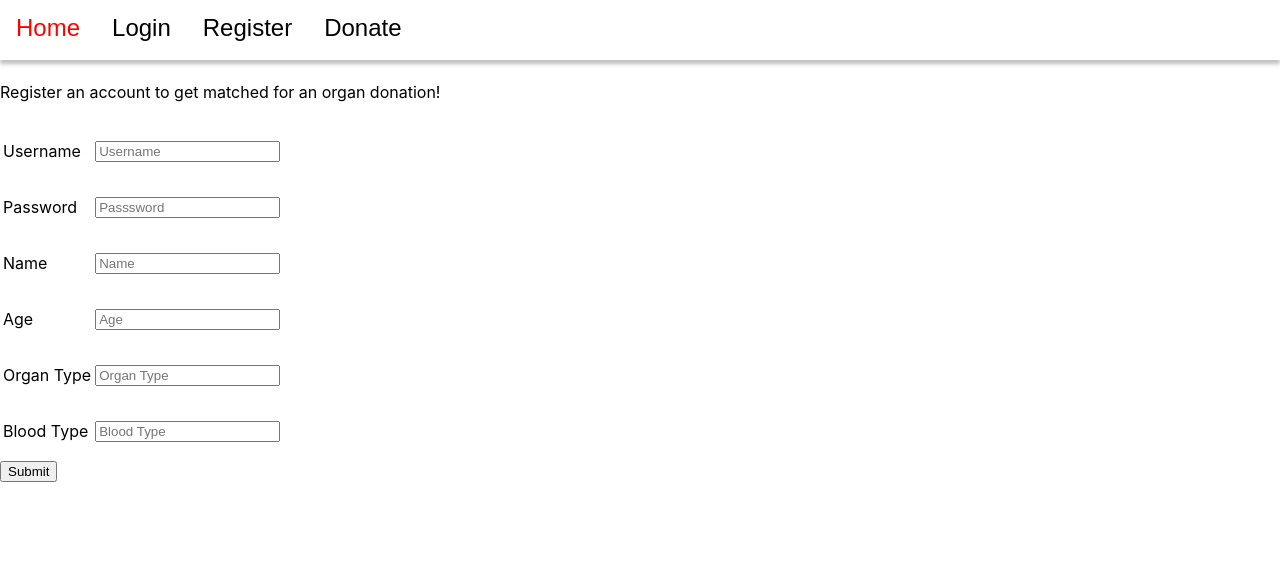
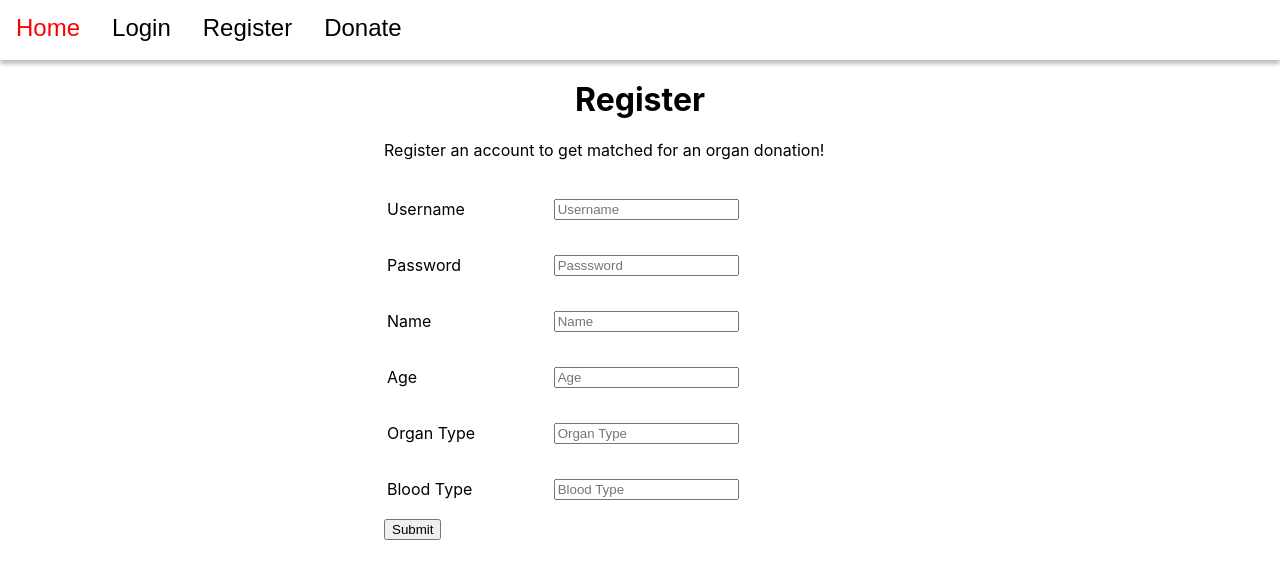
Before and after one commit to bliutech/organ-safe, a React (Create React App) app in the folder frontend/: page /register in a window 1280 px wide. Shown: the top 578 px of the page. Built offline with nearby package versions, Linux system fonts and the light colour scheme.

Commit message:
updated css

```diff
--- a/frontend/src/App.css
+++ b/frontend/src/App.css
@@ -1,4 +1,10 @@
 .content
 {
   margin-top: 80px;
+  margin-right: 30%;
+  margin-left: 30%;
 }
+
+h1{
+  text-align: center;
+}
--- a/frontend/src/components/DonorMod.js
+++ b/frontend/src/components/DonorMod.js
@@ -1,5 +1,6 @@
 import { useState } from 'react';
 import {Link} from "react-router-dom";
+import './Form.module.css';
 
 export default function Register() {
     let [boolCheck, setBoolCheck] = useState(false);
@@ -18,7 +19,7 @@ export default function Register() {
 
     return (
         <div>
-            <table>
+            <table className='table'>
                 <tr>
                     <th>{/* Text */}</th>
                     <th>{/* Fields */}</th>
--- /dev/null
+++ b/frontend/src/components/Form.module.css
@@ -0,0 +1,9 @@
+table
+{
+    width: 100%;
+}
+button
+{
+    text-align: center;
+    margin: auto;
+}
--- a/frontend/src/components/LoginMod.js
+++ b/frontend/src/components/LoginMod.js
@@ -1,5 +1,6 @@
 import { useState } from 'react';
 import {Link} from "react-router-dom";
+import './Form.module.css';
 
 export default function LoginMod() {
     const username = "username";
--- a/frontend/src/components/Match.js
+++ b/frontend/src/components/Match.js
@@ -1,4 +1,5 @@
 import React, { useState } from 'react';
+import './Match.module.css';
 // import backend from '../components/Util.js';
 
 let tests = [
--- /dev/null
+++ b/frontend/src/components/Match.module.css
@@ -0,0 +1,10 @@
+.table {
+    width: 100%;
+}
+.td {
+    text-align: center;
+}
+
+.button{
+    align-items: center;
+}
--- a/frontend/src/components/RegisterMod.js
+++ b/frontend/src/components/RegisterMod.js
@@ -1,5 +1,6 @@
 import { useState } from 'react';
 import {Link} from "react-router-dom";
+import './Form.module.css';
 
 export default function RegisterMod() {
     let [boolCheck, setBoolCheck] = useState(false);
--- a/frontend/src/pages/Donor.js
+++ b/frontend/src/pages/Donor.js
@@ -4,7 +4,7 @@ import '../App.css';
 export default function Donor(){
     document.title = 'Donors | OrganSafe';
     return(
-        <div>
+        <div className='content'>
             <h1> Donate </h1>
             <p> Donate a new organ here! </p>
             <DonorMod />
--- a/frontend/src/pages/Home.js
+++ b/frontend/src/pages/Home.js
@@ -1,7 +1,7 @@
 export default function Home(){
     document.title = 'Home | OrganSafe';
     return(
-        <div>
+        <div className='content'>
             <h1> Welcome to OrganSafe </h1>
             <p> A secure organ matching website supported by blockchain technology! </p>
         </div>
--- a/frontend/src/pages/Login.js
+++ b/frontend/src/pages/Login.js
@@ -3,7 +3,7 @@ import LoginMod from '../components/LoginMod.js';
 export default function Login(){
     document.title = 'Login | OrganSafe';
     return(
-        <div>
+        <div className='content'>
             <h1> Login </h1>
             <p> Login to your account! </p>
             <LoginMod />
--- a/frontend/src/pages/Matches.js
+++ b/frontend/src/pages/Matches.js
@@ -5,7 +5,7 @@ export default function Matches(){
     document.title = 'Matches | OrganSafe';
 
     return(
-        <div>
+        <div className='content'>
             <h1> Matches </h1>
             <p> Here are the available donors that matched your requirements. </p>
             {/*<p>Waiting #: </p>*/}
--- a/frontend/src/pages/Register.js
+++ b/frontend/src/pages/Register.js
@@ -4,7 +4,7 @@ export default function Register(){
     document.title = 'Register | OrganSafe';
 
     return(
-        <div>
+        <div className='content'>
             <h1> Register </h1>
             <p> Register an account to get matched for an organ donation! </p>
             <RegisterMod />
```
